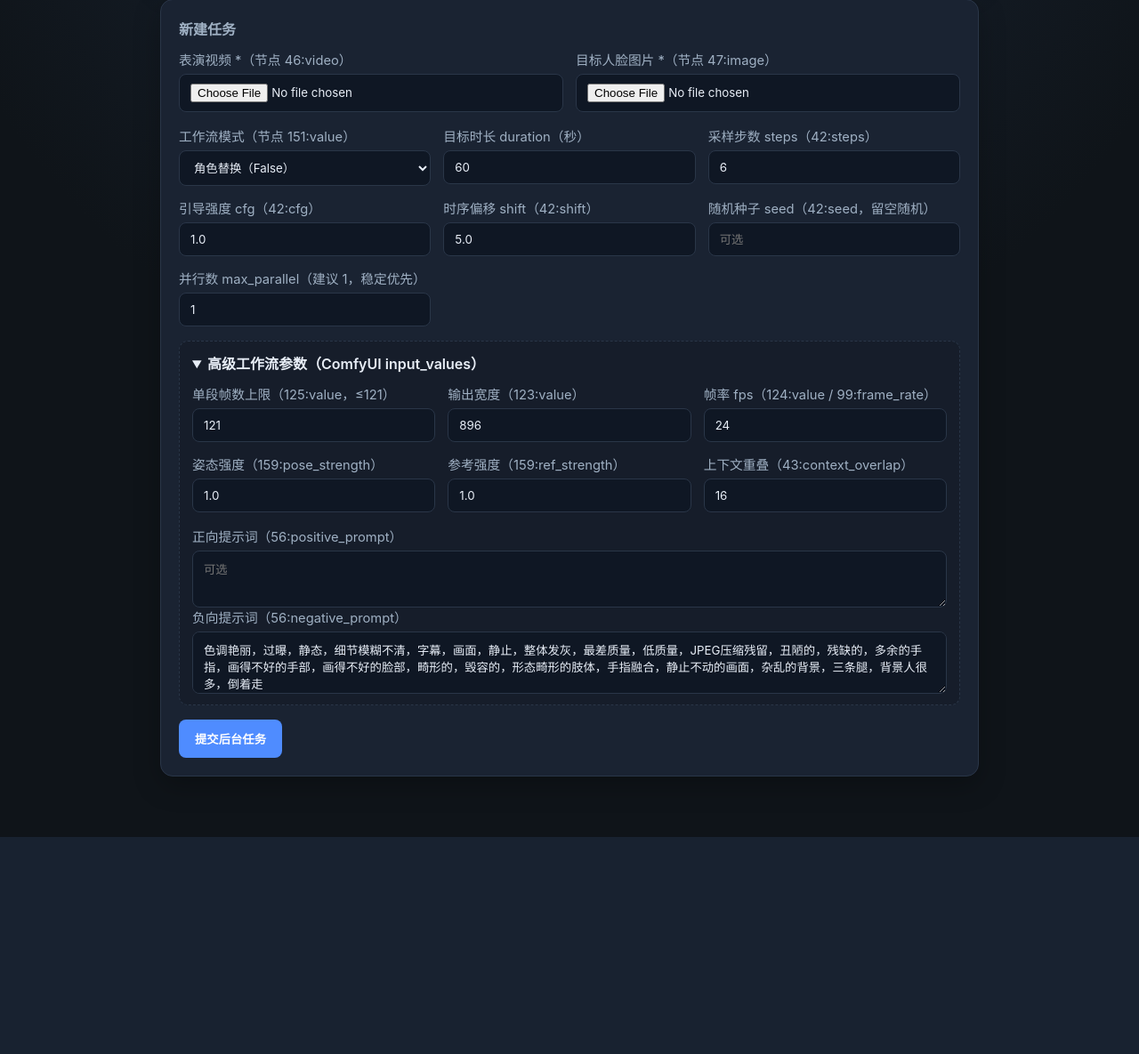
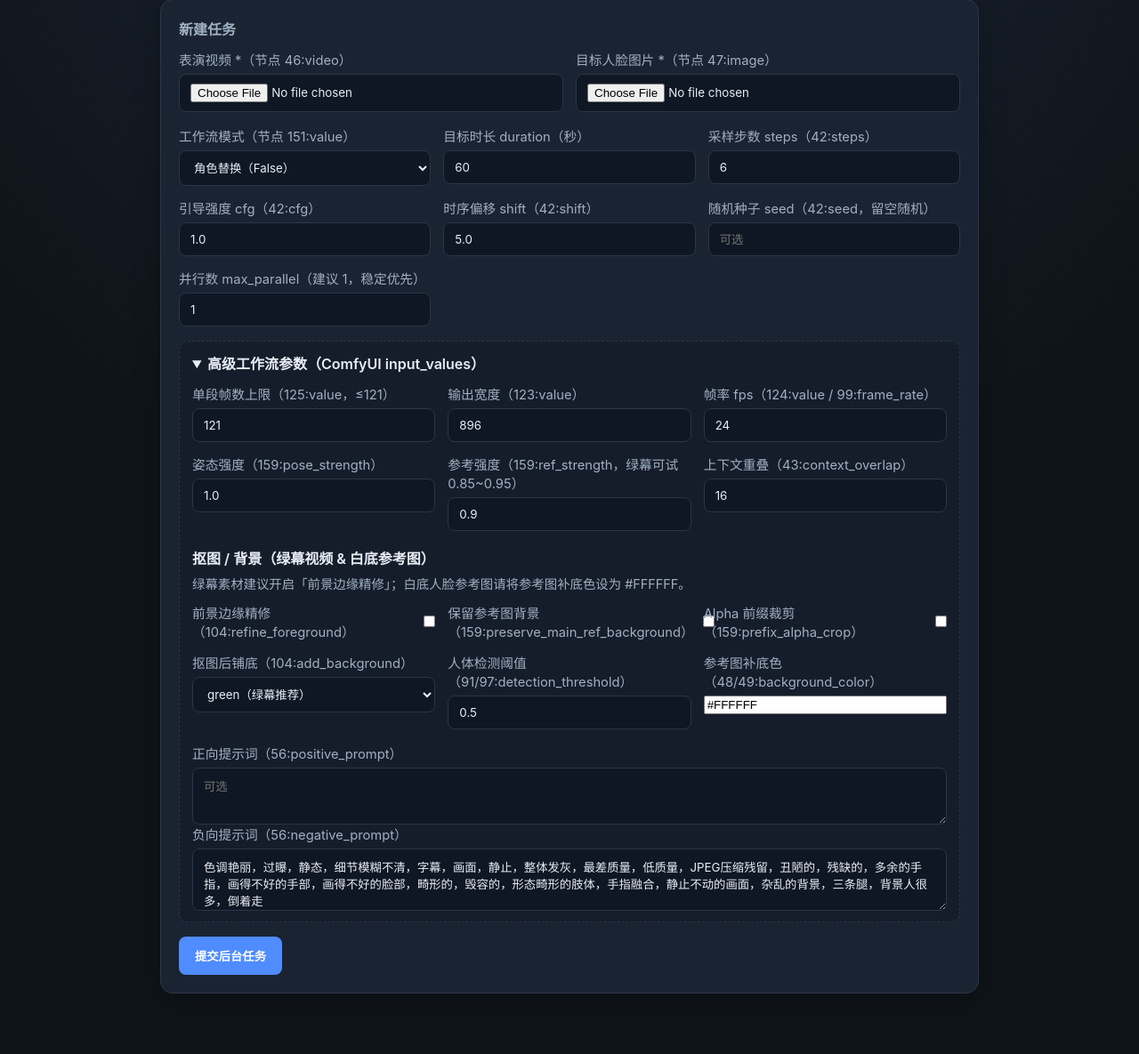
Before and after one commit to yyyyyyzt/pic2video_workflow, a Flask app: page / in a window 1280 px wide. Shown: the part 293-1478 px from the top of the page at 89% size. Before the commit the page ends 1234 px from the top, so only its background shows below. Run offline with Flask 3, Linux system fonts and the light colour scheme; data that the repository does not hold is empty; parts of the project's set-up code (start-up, migrations or seed data) failed here and were passed over.

Commit message:
feat: Web 高级参数增加抠图/背景调优选项
- 暴露 refine_foreground、add_background、参考图补底色等节点参数
- 绿幕场景默认 rem_add_background=green、ref_background_color=#FFFFFF
- ref_strength 默认改为 0.9，便于减轻白边

Co-authored-by: Yang <yyyyyyzt@users.noreply.github.com>

```diff
--- a/roleswap/workflow_template.py
+++ b/roleswap/workflow_template.py
@@ -218,6 +218,13 @@ class WorkflowOptions:
     pose_strength: float = 1.0
     ref_strength: float = 1.0
     context_overlap: int = 16
+    # 抠图 / 背景（节点 104 BEN2、参考图缩放 48/49、检测 91/97）
+    refine_foreground: bool = False
+    rem_add_background: str = "green"
+    preserve_main_ref_background: bool = False
+    prefix_alpha_crop: bool = False
+    detection_threshold: float = 0.5
+    ref_background_color: str = "#FFFFFF"
     # 允许透传额外节点覆盖（高级用户）
     extra_input_values: Dict[str, Any] = field(default_factory=dict)
 
@@ -284,6 +291,14 @@ def build_payload(
         "151:value": opts.resolved_mode_value(),
         "159:pose_strength": float(opts.pose_strength),
         "159:ref_strength": float(opts.ref_strength),
+        "159:preserve_main_ref_background": bool(opts.preserve_main_ref_background),
+        "159:prefix_alpha_crop": bool(opts.prefix_alpha_crop),
+        "104:refine_foreground": bool(opts.refine_foreground),
+        "104:add_background": str(opts.rem_add_background),
+        "91:detection_threshold": float(opts.detection_threshold),
+        "97:detection_threshold": float(opts.detection_threshold),
+        "48:background_color": str(opts.ref_background_color),
+        "49:background_color": str(opts.ref_background_color),
     })
     if opts.extra_input_values:
         values.update(opts.extra_input_values)
--- a/web/static/style.css
+++ b/web/static/style.css
@@ -95,6 +95,28 @@ textarea {
   cursor: pointer;
   font-weight: 600;
   margin-bottom: 12px;
+}
+
+.subsection-title {
+  margin: 18px 0 6px;
+  font-size: 1rem;
+  font-weight: 600;
+}
+
+.subsection-hint {
+  margin: 0 0 12px;
+  font-size: 0.9rem;
+}
+
+.checkbox-field {
+  flex-direction: row;
+  align-items: center;
+  gap: 10px;
+}
+
+.checkbox-field input[type="checkbox"] {
+  width: auto;
+  margin: 0;
 }
 
 textarea {
--- a/web/templates/index.html
+++ b/web/templates/index.html
@@ -90,14 +90,52 @@
             <input type="number" name="pose_strength" value="1.0" min="0" max="2" step="0.05" />
           </label>
           <label class="field">
-            <span>参考强度（159:ref_strength）</span>
-            <input type="number" name="ref_strength" value="1.0" min="0" max="2" step="0.05" />
+            <span>参考强度（159:ref_strength，绿幕可试 0.85~0.95）</span>
+            <input type="number" name="ref_strength" value="0.9" min="0" max="2" step="0.05" />
           </label>
           <label class="field">
             <span>上下文重叠（43:context_overlap）</span>
             <input type="number" name="context_overlap" value="16" min="0" max="32" />
           </label>
         </div>
+
+        <h3 class="subsection-title">抠图 / 背景（绿幕视频 & 白底参考图）</h3>
+        <p class="muted subsection-hint">
+          绿幕素材建议开启「前景边缘精修」；白底人脸参考图请将参考图补底色设为 #FFFFFF。
+        </p>
+        <div class="grid-3">
+          <label class="field checkbox-field">
+            <span>前景边缘精修（104:refine_foreground）</span>
+            <input type="checkbox" name="refine_foreground" value="1" />
+          </label>
+          <label class="field checkbox-field">
+            <span>保留参考图背景（159:preserve_main_ref_background）</span>
+            <input type="checkbox" name="preserve_main_ref_background" value="1" />
+          </label>
+          <label class="field checkbox-field">
+            <span>Alpha 前缀裁剪（159:prefix_alpha_crop）</span>
+            <input type="checkbox" name="prefix_alpha_crop" value="1" />
+          </label>
+          <label class="field">
+            <span>抠图后铺底（104:add_background）</span>
+            <select name="rem_add_background">
+              <option value="green" selected>green（绿幕推荐）</option>
+              <option value="black">black</option>
+              <option value="white">white</option>
+              <option value="none">none</option>
+              <option value="transparent">transparent</option>
+            </select>
+          </label>
+          <label class="field">
+            <span>人体检测阈值（91/97:detection_threshold）</span>
+            <input type="number" name="detection_threshold" value="0.5" min="0" max="1" step="0.05" />
+          </label>
+          <label class="field">
+            <span>参考图补底色（48/49:background_color）</span>
+            <input type="text" name="ref_background_color" value="#FFFFFF" placeholder="#FFFFFF" />
+          </label>
+        </div>
+
         <label class="field">
           <span>正向提示词（56:positive_prompt）</span>
           <textarea name="positive_prompt" rows="2" placeholder="可选"></textarea>
```
Also changed, not shown: tests/test_forms.py (+39 -0 lines), web/forms.py (+32 -1 lines), README.md.
